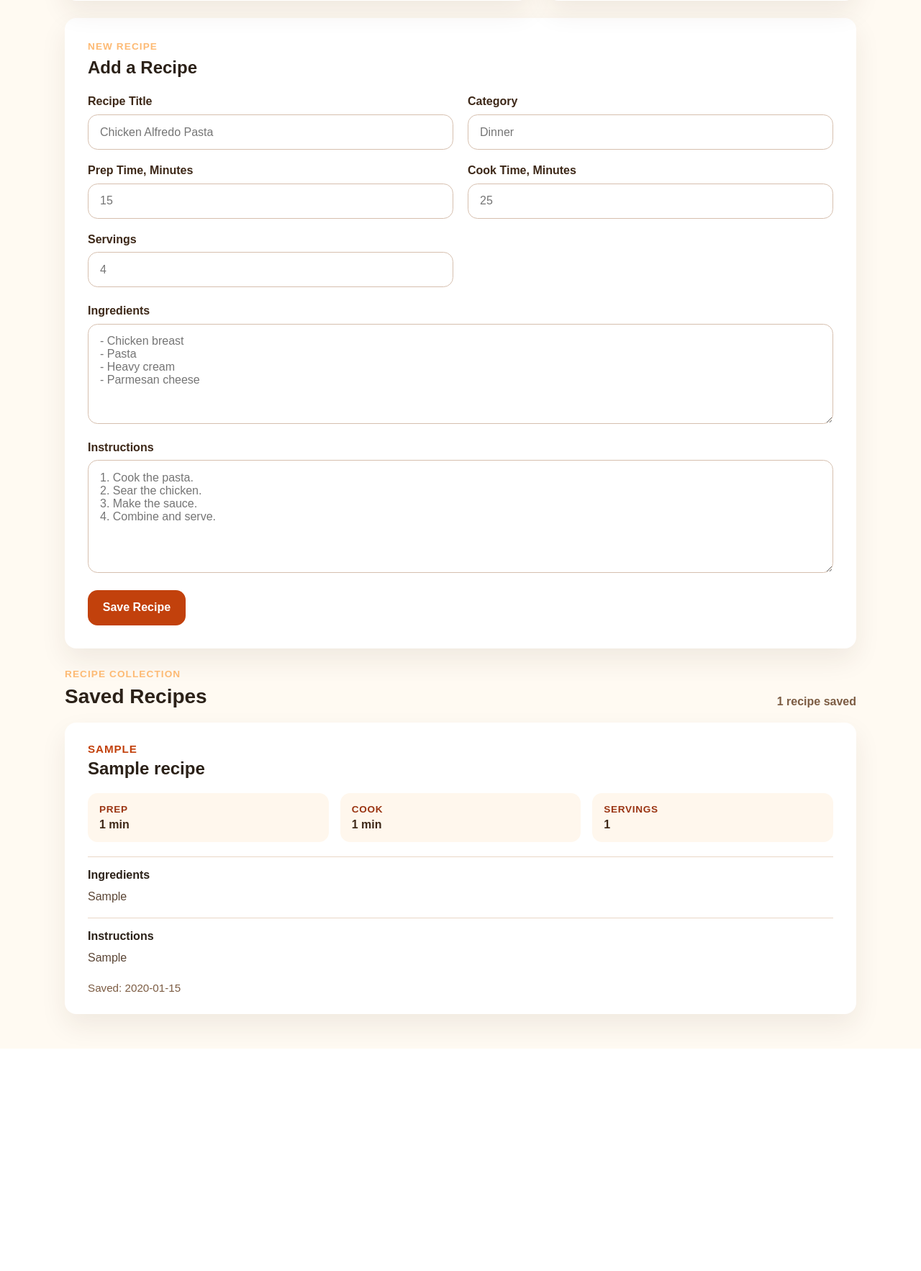
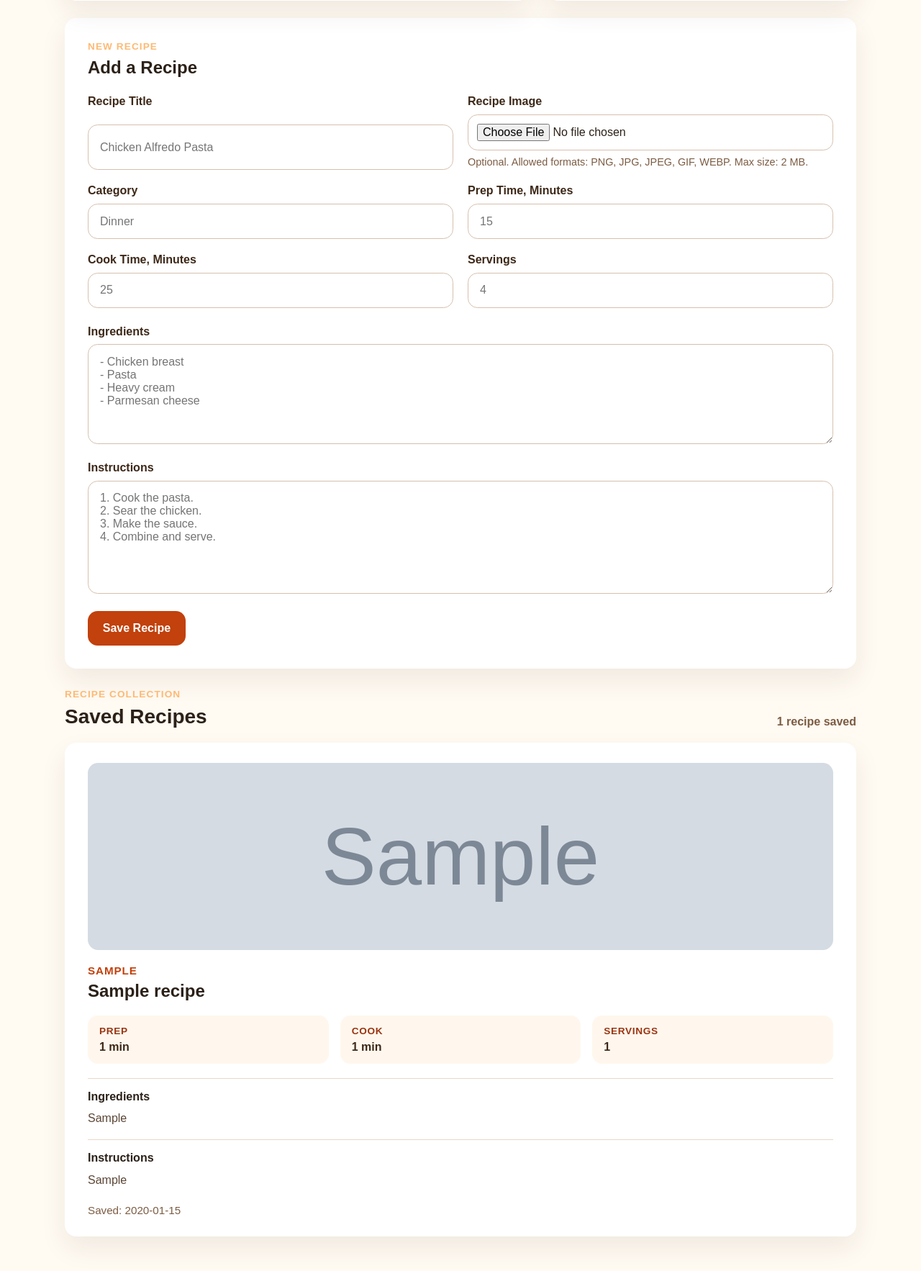
Before and after one commit to J0hn316/Flask-Recipe-Manager, a Flask app: page / in a window 1280 px wide. Shown: the part 396-2162 px from the top of the page at 72% size. Before the commit the page ends 1853 px from the top, so only its background shows below. Run offline with Flask 3, Linux system fonts and the light colour scheme; tables that the repository leaves empty hold one stand-in row (values such as "Sample post"); grey boxes marked "Sample" are stand-in pictures.

Commit message:
Add image upload functionality for recipes with validation and display

```diff
--- a/app.py
+++ b/app.py
@@ -1,10 +1,43 @@
+from pathlib import Path
 from flask import Flask, redirect, render_template, request, url_for
+from werkzeug.utils import secure_filename
 
 from database import add_recipe, create_recipes_table, get_all_recipes
 
 app = Flask(__name__)
+UPLOAD_FOLDER = Path(app.root_path) / "static" / "uploads" / "recipe_images"
+ALLOWED_IMAGE_EXTENSIONS = {"png", "jpg", "jpeg", "gif", "webp"}
+
+app.config["UPLOAD_FOLDER"] = UPLOAD_FOLDER
+app.config["MAX_CONTENT_LENGTH"] = 2 * 1024 * 1024
+
+UPLOAD_FOLDER.mkdir(parents=True, exist_ok=True)
 
 create_recipes_table()
+
+
+def is_allowed_image(filename: str) -> bool:
+    return (
+        "." in filename
+        and filename.rsplit(".", 1)[1].lower() in ALLOWED_IMAGE_EXTENSIONS
+    )
+
+
+def save_recipe_image() -> str | None:
+    uploaded_file = request.files.get("recipe_image")
+
+    if uploaded_file is None or uploaded_file.filename == "":
+        return None
+
+    if not is_allowed_image(uploaded_file.filename):
+        return None
+
+    safe_filename = secure_filename(uploaded_file.filename)
+    upload_path = app.config["UPLOAD_FOLDER"] / safe_filename
+
+    uploaded_file.save(upload_path)
+
+    return safe_filename
 
 
 @app.route("/", methods=["GET", "POST"])
@@ -18,6 +51,8 @@ def home() -> str:
         ingredients = request.form.get("ingredients", "").strip()
         instructions = request.form.get("instructions", "").strip()
 
+        image_filename = save_recipe_image()
+
         add_recipe(
             title,
             category,
@@ -26,6 +61,7 @@ def home() -> str:
             servings,
             ingredients,
             instructions,
+            image_filename,
         )
 
         return redirect(url_for("home"))
--- a/database.py
+++ b/database.py
@@ -41,6 +41,7 @@ def add_recipe(
     servings: str,
     ingredients: str,
     instructions: str,
+    image_filename: str | None,
 ) -> None:
     connection = get_connection()
 
@@ -54,9 +55,10 @@ def add_recipe(
                 cook_time,
                 servings,
                 ingredients,
-                instructions
+                instructions,
+                image_filename
             )
-            VALUES (?, ?, ?, ?, ?, ?, ?)
+            VALUES (?, ?, ?, ?, ?, ?, ?,?)
             """,
             (
                 title,
@@ -66,6 +68,7 @@ def add_recipe(
                 servings or None,
                 ingredients,
                 instructions,
+                image_filename,
             ),
         )
         connection.commit()
--- a/static/css/styles.css
+++ b/static/css/styles.css
@@ -292,3 +292,36 @@ body {
     grid-template-columns: 1fr;
   }
 }
+
+.helper-text {
+  margin: -0.2rem 0 0;
+  color: #7c5c43;
+  font-size: 0.9rem;
+  line-height: 1.5;
+}
+
+.form-group input[type='file'] {
+  padding: 0.75rem;
+}
+
+.recipe-image,
+.recipe-image-placeholder {
+  width: 100%;
+  height: 260px;
+  border-radius: 0.9rem;
+  margin-bottom: 1.25rem;
+}
+
+.recipe-image {
+  display: block;
+  object-fit: cover;
+}
+
+.recipe-image-placeholder {
+  display: grid;
+  place-items: center;
+  background-color: #fff7ed;
+  border: 1px dashed #d6bfae;
+  color: #9a3412;
+  font-weight: bold;
+}
--- a/templates/index.html
+++ b/templates/index.html
@@ -32,11 +32,19 @@
     </div>
   </div>
 
-  <form method="POST" class="recipe-form">
+  <form method="POST" class="recipe-form" enctype="multipart/form-data">
     <div class="form-grid">
       <div class="form-group">
         <label for="title">Recipe Title</label>
         <input type="text" id="title" name="title" placeholder="Chicken Alfredo Pasta">
+      </div>
+
+      <div class="form-group">
+        <label for="recipe_image">Recipe Image</label>
+        <input type="file" id="recipe_image" name="recipe_image" accept=".png,.jpg,.jpeg,.gif,.webp">
+        <p class="helper-text">
+          Optional. Allowed formats: PNG, JPG, JPEG, GIF, WEBP. Max size: 2 MB.
+        </p>
       </div>
 
       <div class="form-group">
@@ -95,6 +103,14 @@
   <div class="recipes-grid">
     {% for recipe in recipes %}
     <article class="recipe-card">
+      {% if recipe["image_filename"] %}
+      <img src="{{ url_for('static', filename='uploads/recipe_images/' ~ recipe['image_filename']) }}"
+        alt="{{ recipe['title'] }}" class="recipe-image">
+      {% else %}
+      <div class="recipe-image-placeholder">
+        No image uploaded
+      </div>
+      {% endif %}
       <div class="recipe-card-header">
         <div>
           <p class="recipe-category">
```
